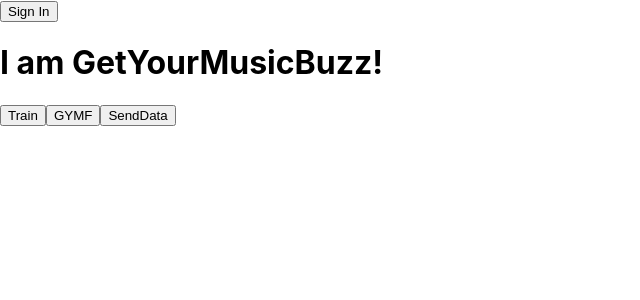
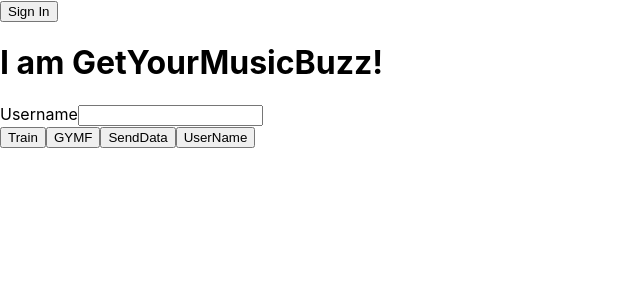
Before and after one commit to make-a-mark/GetYourMusicBuzz, a React (Create React App) app: page / in a window 1280 px wide. Shown: the top 300 px of the page, without its empty margins (0-640 px from the left). Built offline with nearby package versions, Linux system fonts and the light colour scheme.

Commit message:
username

```diff
--- a/src/App.js
+++ b/src/App.js
@@ -1,4 +1,5 @@
 import logo from "./logo.svg";
+import React, {useState } from "react";
 import "./App.css";
 import {
   BrowserRouter as Router,
@@ -16,15 +17,22 @@ import Gymf from "./gymf"
 
 
 function WelcomeSite() {
+
+  const [username, setUsername] = useState("")
   return (
     <div>
       <h1>
         I am GetYourMusicBuzz!
       </h1>
       <div>
+        Username
+        <input type="text" onChange={(e) => {setUsername(e.target.value)}}></input>
+      </div>
+      <div>
         <button onClick={() => window.location = "/train"}> Train </button>
         <button onClick={() => window.location = "/gymf"}> GYMF </button>
         <button onClick={send_data}> SendData </button>
+        <button onClick={() => {localStorage.setItem("username", username)}}> UserName </button>
       </div>
     </div>
   )
--- a/src/Train.js
+++ b/src/Train.js
@@ -65,10 +65,13 @@ export async function send_data()
 
 
 function PageClickers(props) {
+
+  const [username, setUsername] = useState("")
   if(props.currentPage === props.maxPage - 1) {
     return (
       <div>
         {/*<button onClick={() => props.setPage(1)}> left </button>*/}
+        {/* <input type="text" onChange={(e)=>{setUsername(e.target.value)}}></input>  */}
         <button onClick={() => props.setPage(2)}> Submit </button>
       </div>
     )
@@ -94,7 +97,8 @@ function FeatureAdd( colors,
                     myers_briggs,
                     zodiac_sign,
                     track,
-                    data) {
+                    data,
+                    ) {
   var d = new Date();
   db.collection("training_data").doc(d.toString().replace(/\s/g, '_')).set({
       red: colors[0],
@@ -154,7 +158,8 @@ function FeatureAdd( colors,
       label_speechiness: data.speechiness,
       label_tempo: data.tempo,
       label_time_signature: data.time_signature,
-      label_valence: data.valence
+      label_valence: data.valence,
+      username: localStorage.getItem("username")
 
   })
   .then(() => {
@@ -271,7 +276,8 @@ export default function Train() {
                 ans[9].Results,
                 ans[10].Results,
                 tracks[randomTrack],
-                data);
+                data
+                );
 
     console.log(qFeatures)
   }
```
